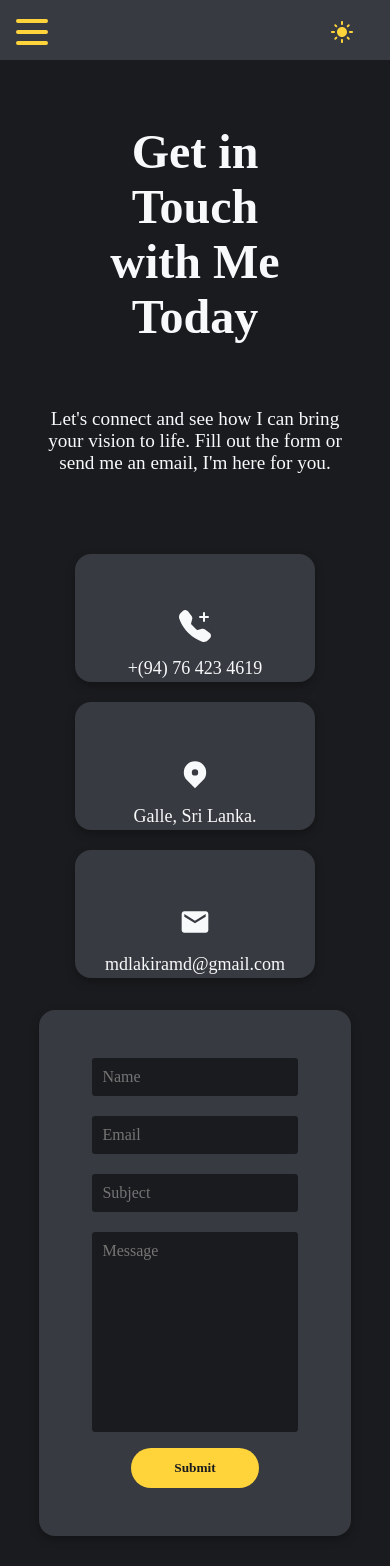
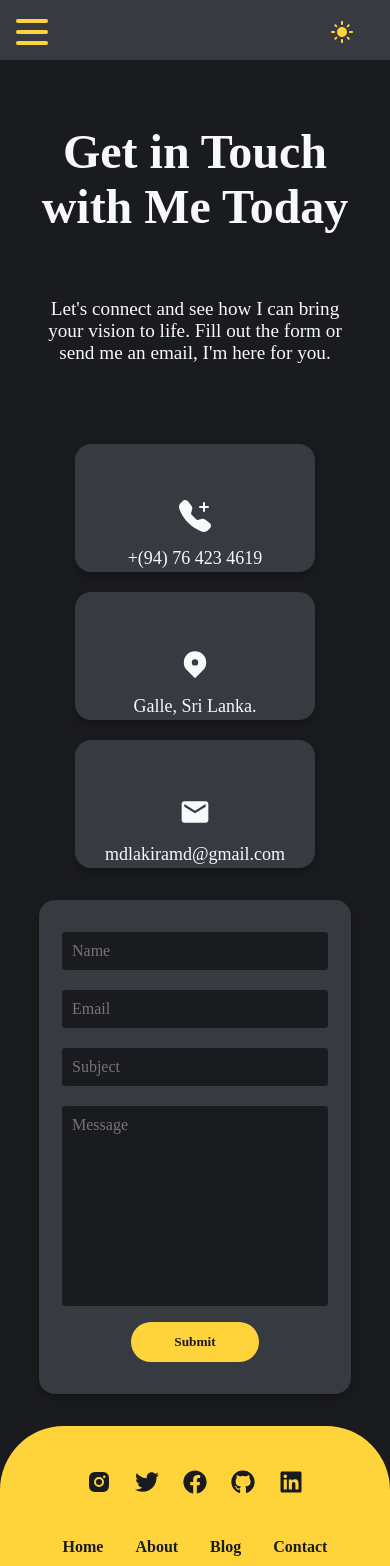
Before and after one commit to LakiraMD/My-Portfolio, a Next.js app: page /contact in a window 390 px wide. Shown: the top 1566 px of the page. Built offline with nearby package versions, Linux system fonts and the light colour scheme.

Commit message:
add readme and license and did some changes

```diff
--- a/src/pages/blog.js
+++ b/src/pages/blog.js
@@ -46,6 +46,12 @@ const blog= ()=> {
 
   return (
     <div className="component">
+      <Head>
+          <title>Blog | Lakira Minlaka</title>
+          <meta name="description" content="lakiramd.me contact page" />
+          <meta name="viewport" content="width=device-width, initial-scale=1" />
+          <link rel="icon" href="/favicon.ico" />
+        </Head>
       <div className={styles.container}>
         <div className={styles.header}>
           <h1>Uncovering the secrets of Technology</h1>
--- a/src/pages/contact.js
+++ b/src/pages/contact.js
@@ -1,6 +1,7 @@
 import Footer from "@/components/Footer";
 import Navbar from "@/components/Navbar";
 import React from "react";
+import Head from 'next/head'
 import styles from "../styles/Contact.module.css";
 import { MdEmail } from "react-icons/md";
 import { BsTelephonePlusFill } from "react-icons/bs";
@@ -8,7 +9,12 @@ import { HiLocationMarker } from "react-icons/hi";
 function contact() {
   return (
     <div className="component">
-
+      <Head>
+          <title>Contact | Lakira Minlaka</title>
+          <meta name="description" content="Generated by create next app" />
+          <meta name="viewport" content="width=device-width, initial-scale=1" />
+          <link rel="icon" href="/favicon.ico" />
+        </Head>
       <div className={styles.container}>
         <div className={styles.header}>
           <h1>Get in Touch with Me Today</h1>
--- a/src/pages/index.js
+++ b/src/pages/index.js
@@ -1,10 +1,10 @@
+import React, { useState, useEffect } from "react";
+import Navbar from "@/components/Navbar";
 import Footer from "@/components/Footer";
-import Navbar from "@/components/Navbar";
 import Preloader from "@/components/Preloader";
 import { gsap } from "gsap";
 import Head from "next/head";
 import { useRouter } from "next/router";
-import React, { useState, useEffect } from "react";
 import styles from "../styles/Home.module.css";
 
 const Home = () => {
--- a/src/styles/Contact.module.css
+++ b/src/styles/Contact.module.css
@@ -3,7 +3,6 @@
   flex-direction: column;
   align-items: center;
   justify-content: center;
-
   margin-top: 60px;
 }
 .header {
@@ -14,7 +13,6 @@
 .paragraph {
   text-align: center;
   width: 50%;
-  /* max-width: 500px; */
   font-size: 1.2rem;
   margin-bottom: 3rem;
 }
@@ -100,7 +98,7 @@
   background: var(--background-color);
   border: none;
   color: var(--text-color);
-  border-radius: 0.2rem ;
+  border-radius: 0.2rem;
 }
 .textArea {
   width: 50%;
@@ -112,9 +110,10 @@
   background: var(--background-color);
   border: none;
   color: var(--text-color);
-  border-radius: 0.2rem ;
+  border-radius: 0.2rem;
 }
-.input:focus, .textArea:focus{
+.input:focus,
+.textArea:focus {
   outline: none;
   border-bottom: 2px solid var(--pink);
 }
@@ -134,31 +133,30 @@
 @media (max-width: 768px) {
   .header {
     width: 90%;
+    padding: 4rem 0;
+    margin: 0;
   }
   .paragraph {
     width: 80%;
   }
   .grid {
-    grid-template-columns:repeat(2, 1fr);
-    /* grid-auto-rows: 100px; */
-
-}
-
-  .inputBox{
+    grid-template-columns: repeat(2, 1fr);
+  }
+  .inputBox {
     width: 80%;
   }
-  .inputContainer{
+  .inputContainer {
     flex-direction: column;
     align-items: center;
-}
-  .inputContainerRight{
+    width: 100%;
+  }
+  .inputContainerRight {
     width: 95%;
     margin: 0;
   }
-  .textArea{
+  .textArea {
     width: 95%;
   }
-
 }
 @media (max-width: 600px) {
   .grid {
@@ -167,4 +165,7 @@
     align-items: center;
     justify-content: center;
   }
+  .inputBox {
+    padding: 2rem 1rem;
+  }
 }
--- a/src/styles/Home.module.css
+++ b/src/styles/Home.module.css
@@ -84,6 +84,7 @@
   .section {
     flex-direction: column;
     height: auto;
+    min-height: 0;
   }
   .textContainer {
     width: 100%;
@@ -102,8 +103,7 @@
   .imageContainer {
     width: 100%;
     /* margin-top: 3rem; */
-    margin-bottom: 2rem;
-    margin-right: 0;
+    margin: 2.5rem 0;
   }
   .headingmobile{
     display: inline-block;
--- a/src/styles/globals.css
+++ b/src/styles/globals.css
@@ -32,6 +32,9 @@ body{
   background-color: var(--background-color);
   color: var(--text-color);
 }
+html {
+  scroll-behavior: smooth;
+}
 *{
   font-family: "Zilla Slab", serif;
 }
```
Also changed, not shown: src/pages/about.js (+7 -0 lines), 1 other file (tests, documents, lock files or other folders).
